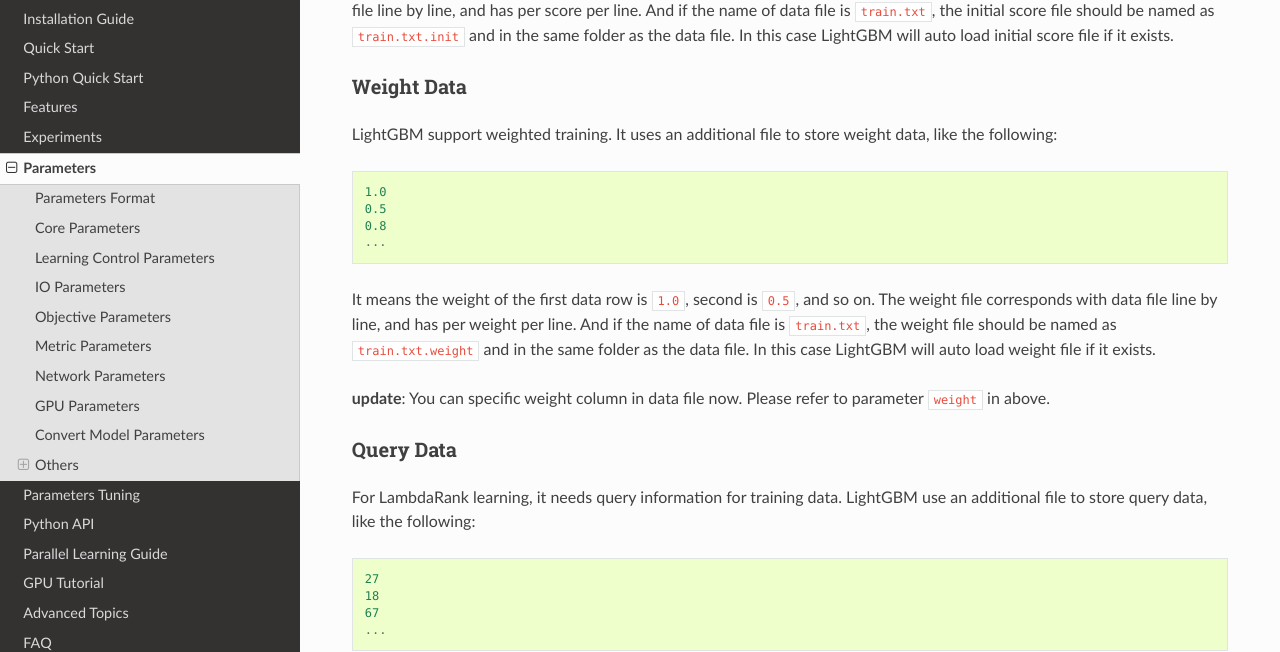
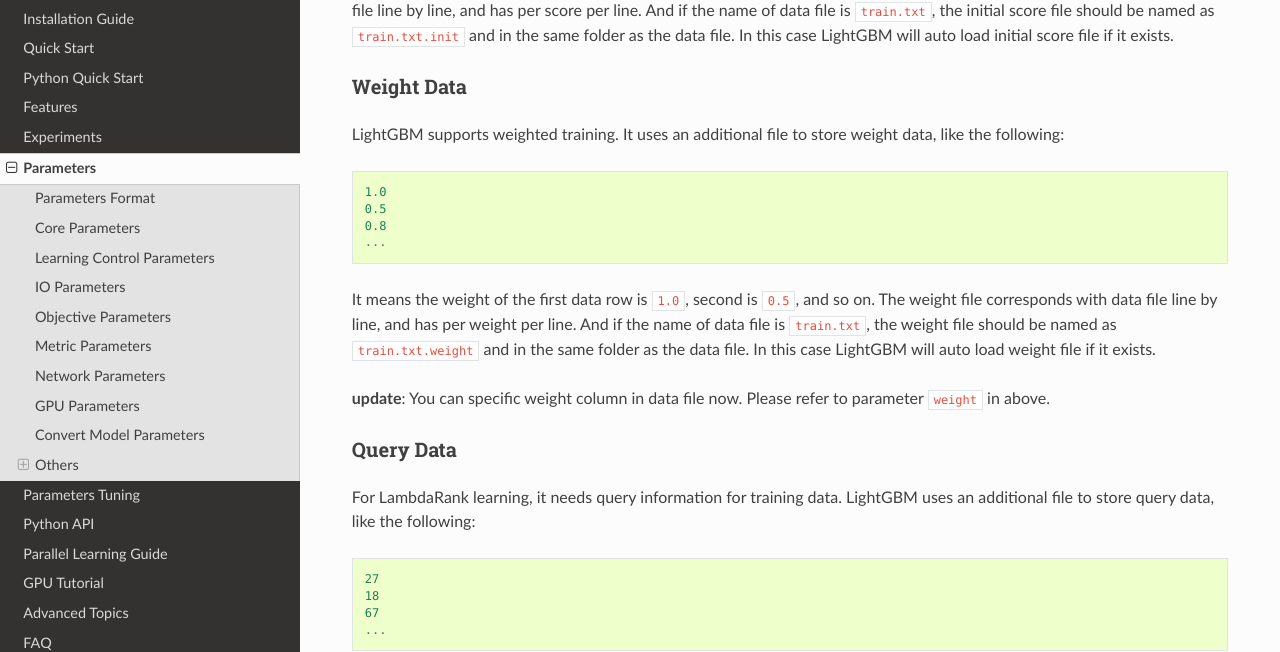
Before and after one commit to microsoft/LightGBM, a Sphinx documentation site: the page built from docs/Parameters.rst, in a window 1280 px wide and 900 px high, scrolled down 9959 px. Shown: the part 133-785 px from the top of the window. Built offline with Sphinx 7.4.7 and the Read the Docs theme 2.0.0, drawn with Linux system fonts in a browser that asks for light colours.

Commit message:
fixed typos

```diff
--- a/docs/Parameters.rst
+++ b/docs/Parameters.rst
@@ -720,7 +720,7 @@
 Weight Data
 ~~~~~~~~~~~
 
-LightGBM support weighted training. It uses an additional file to store weight data, like the following:
+LightGBM supports weighted training. It uses an additional file to store weight data, like the following:
 
 ::
 
@@ -741,7 +741,7 @@
 ~~~~~~~~~~
 
 For LambdaRank learning, it needs query information for training data.
-LightGBM use an additional file to store query data, like the following:
+LightGBM uses an additional file to store query data, like the following:
 
 ::
 
```
